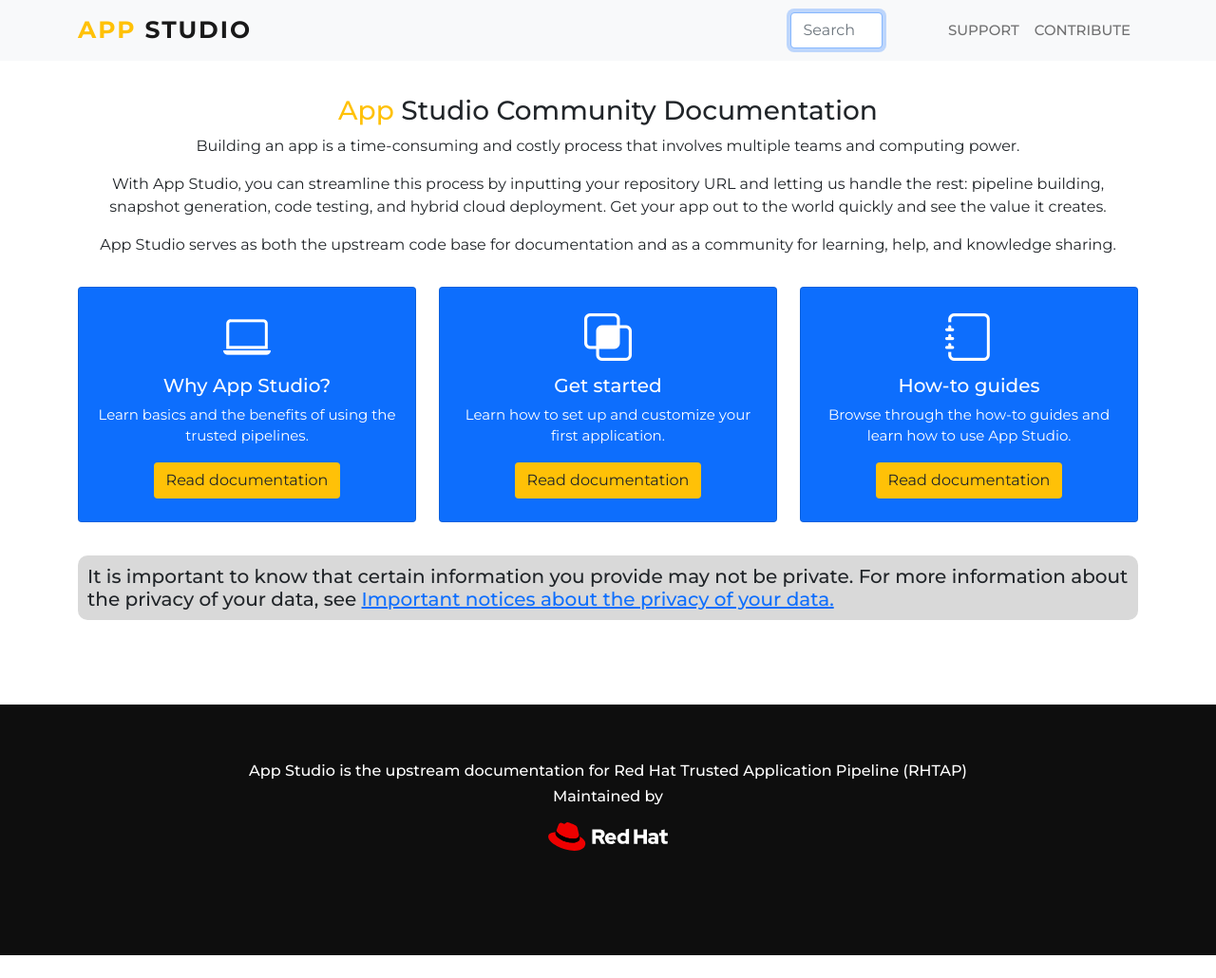
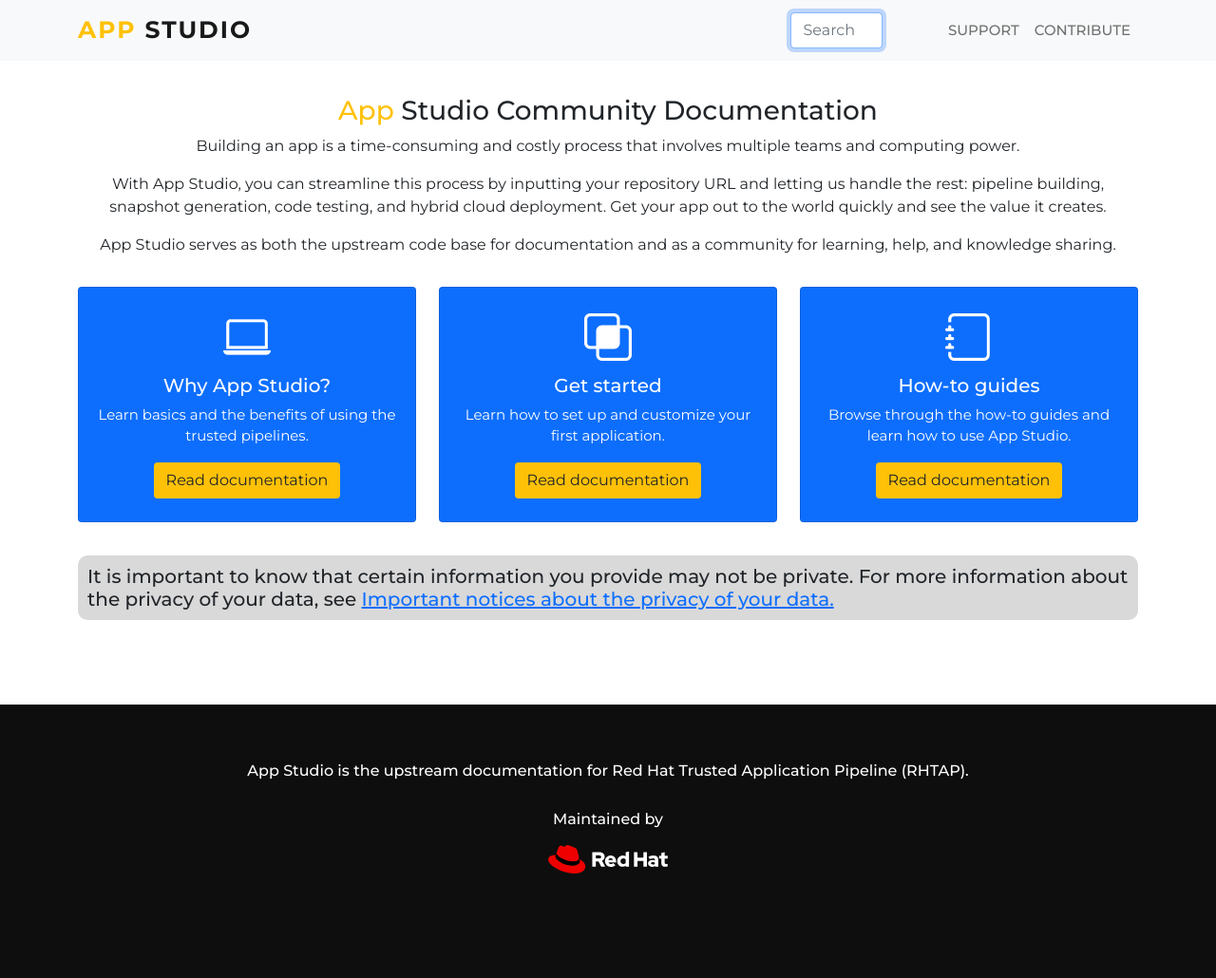
Before and after one commit to redhat-appstudio/appstudio.docs.ui.io, a Jekyll site: the page built from index.html, in a window 1280 px wide and 1030 px high. Shown: the whole window at 95% size. Built offline with Jekyll 4.4.1, drawn with Linux system fonts in a browser that asks for light colours; nearby versions of some CDN libraries.

Commit message:
Updated footer

```diff
--- a/_includes/footer.html
+++ b/_includes/footer.html
@@ -1,7 +1,8 @@
 <div class="container">
     <div class="row">
     </div class="col-md-3">
-    <h6 class="text-white">App Studio is the upstream documentation for Red Hat Trusted Application Pipeline (RHTAP)</h6>
+    <h6 class="text-white">App Studio is the upstream documentation for Red Hat Trusted Application Pipeline (RHTAP).</h6>
+    <br>
     <h6 class="text-white">Maintained by</h6>
     <img src="{{site.url}}/img/Logo-RedHat.svg" alt="Red Hat">
 </div>
```
